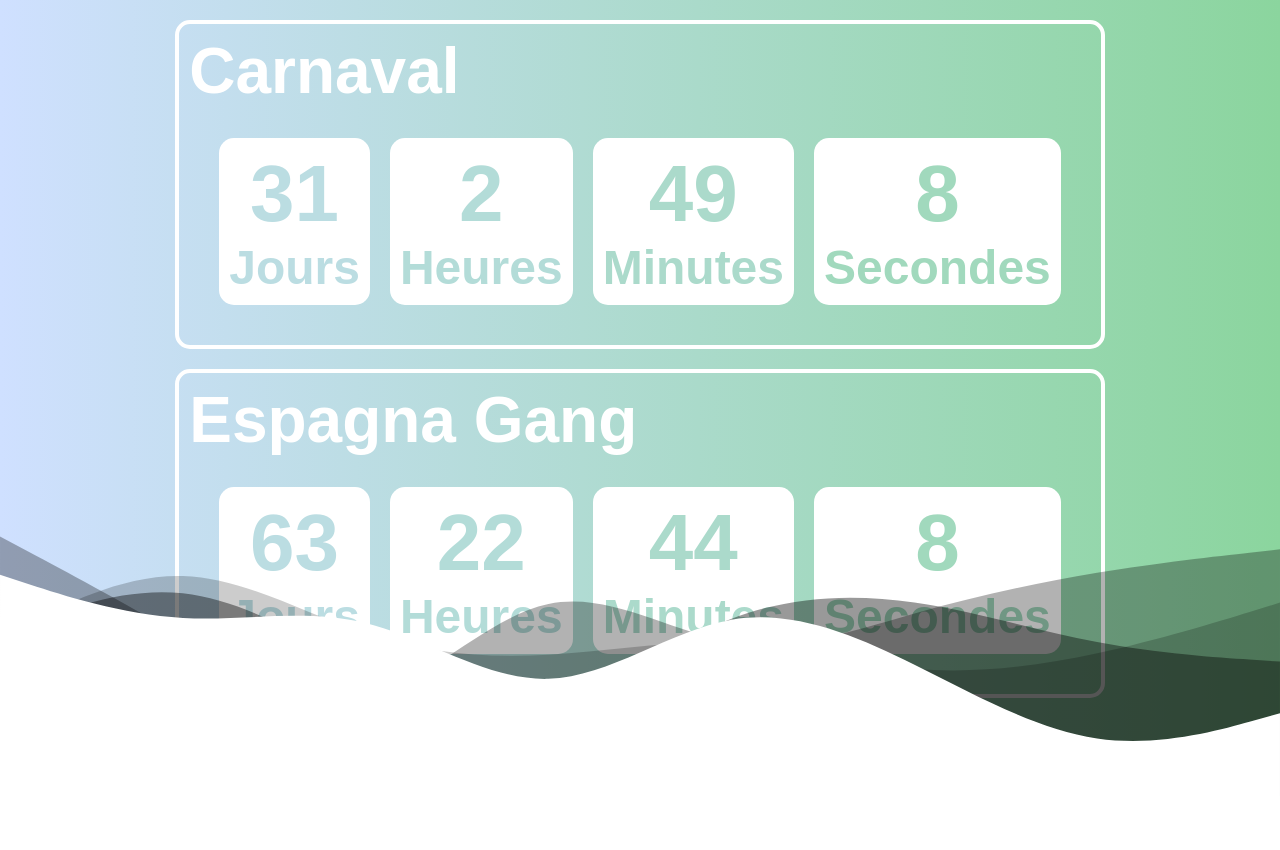
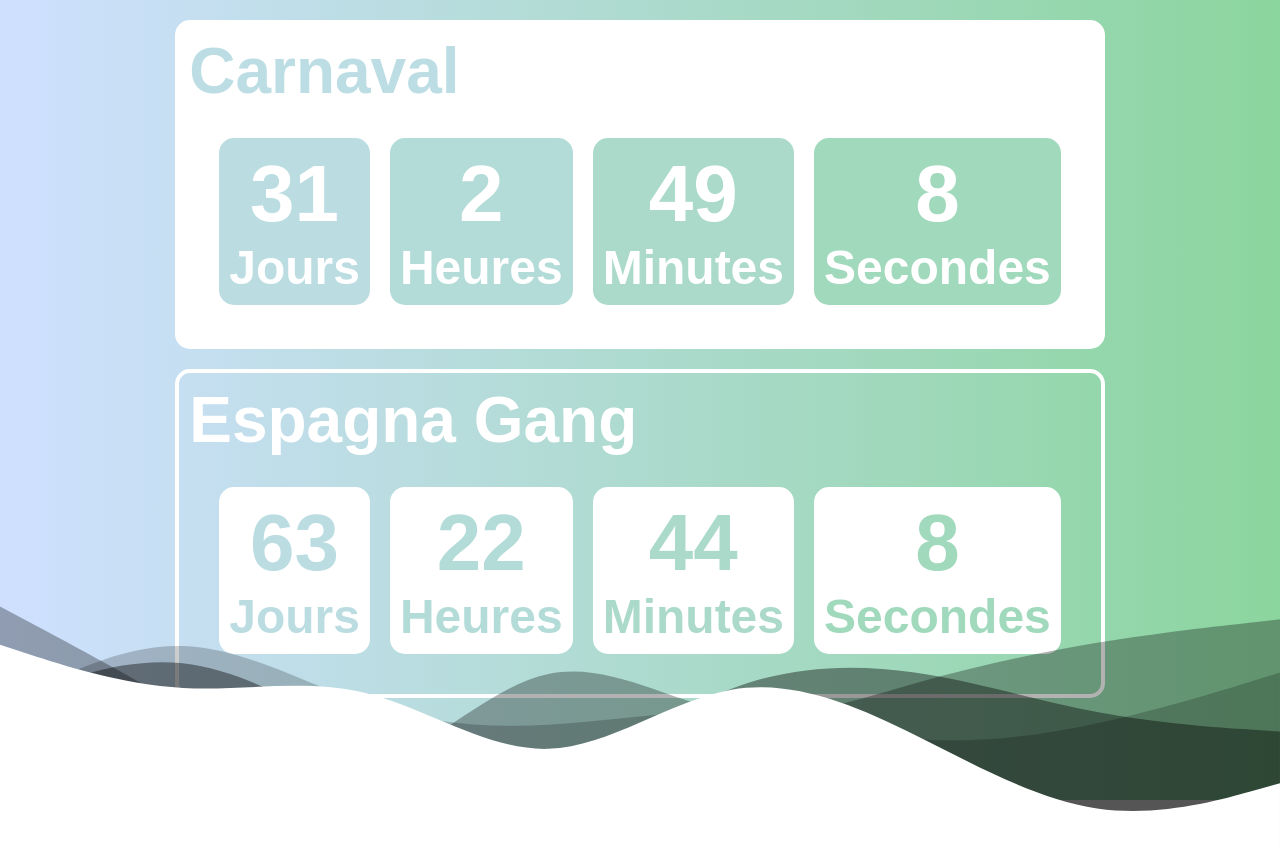
Before and after one commit to NekShor/timer, a plain HTML site: page index.html in a window 1280 px wide. In both pictures the pointer is over the element 639 px from the left and 184 px from the top of the page. Before the commit the page ends 801 px from the top, so only its background shows below. Drawn offline with Linux system fonts and the light colour scheme.

Commit message:
test google calendar

```diff
--- a/public/Css/home.css
+++ b/public/Css/home.css
@@ -28,7 +28,7 @@ body {
     /* background: linear-gradient(to right, #CFE0FF, #8BD59E); */
     z-index: 1;
     position: absolute;
-    bottom: 0;
+    bottom: -70px;
 
 }
 
@@ -186,6 +186,31 @@ h6 {
     color: #a1d9bd;
 }
 
+.nekshor:hover {
+    background-color: white;
+    color: #bcdde3;
+}
+
+.nekshor:hover .jours {
+    color: white;
+    background-color: #bbdde2;
+}
+
+.nekshor:hover .heures {
+    color: white;
+    background-color: #b3dcd8;
+}
+
+.nekshor:hover .minutes {
+    color: white;
+    background-color: #abdacb;
+}
+
+.nekshor:hover .secondes {
+    color: white;
+    background-color: #a1d9bd;
+}
+
 /* for mobile */
 @media only screen and (max-width: 768px) {
     .text {
@@ -203,6 +228,10 @@ h6 {
 
     .nekshor .dateTileText {
         font-size: 0.9em;
+    }
+
+    .nekshor p {
+        margin: 10px;
     }
 }
 
@@ -223,4 +252,8 @@ h6 {
     .nekshor .dateTileText {
         font-size: 0.9em;
     }
+
+    .nekshor p {
+        margin: 10px;
+    }
 }
--- a/public/Js/data.js
+++ b/public/Js/data.js
@@ -99,6 +99,13 @@ function nekshor_style() {
         secondes_text.innerHTML = "Secondes";
         secondes.appendChild(secondes_text);
 
+        newElement.onclick = function () {
+            var url = "https://www.google.com/calendar/render?action=TEMPLATE&text=" + element.name + "&dates=" + date.toISOString().replace(/-|:|\.\d+/g, "").replace(/T/g, "/") + "/" + date.toISOString().replace(/-|:|\.\d+/g, "").replace(/T/g, "/") + "&details=&location=&sf=true&output=xml";
+
+            document.location = url;
+
+        }
+
         newElement.appendChild(date);
 
         var text = document.querySelector("#nekshor_style .text");
```
